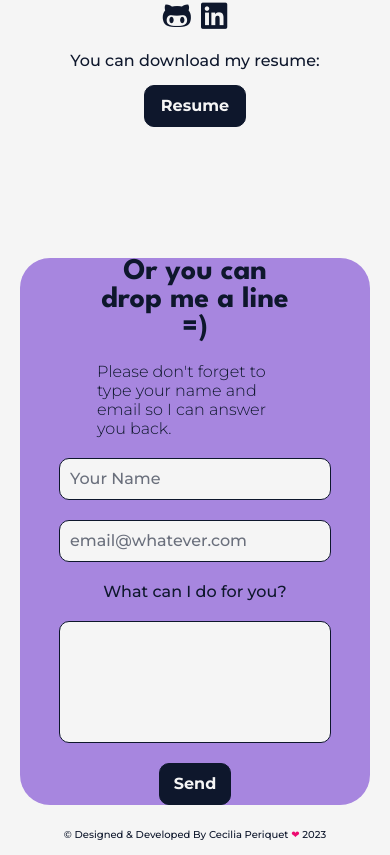
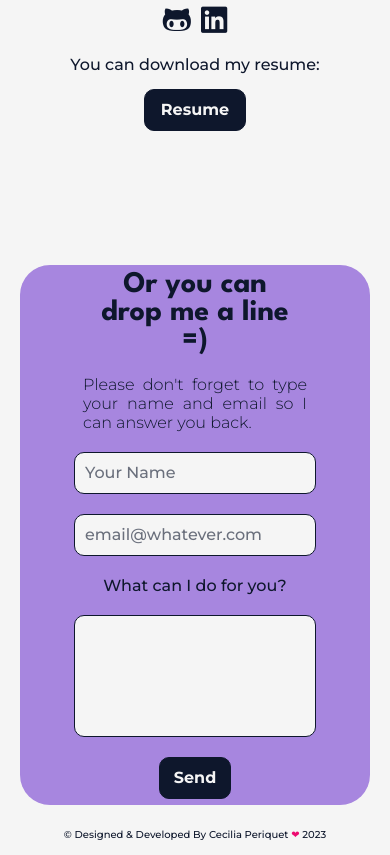
Before and after one commit to CeciPeriquet/portfolio, a React (Create React App) app: page / in a window 390 px wide. Shown: the part 9666-10521 px from the top of the page. Built offline with nearby package versions, Linux system fonts and the light colour scheme.

Commit message:
Contact: fix mobile form

```diff
--- a/src/styles/layout/Contact.scss
+++ b/src/styles/layout/Contact.scss
@@ -123,7 +123,8 @@
   }
   @include mediaDesktop() {
     width: 50%;
-    height: 530px;
+    gap: 35px;
+    height: 670px;
   }
   &-title {
     display: block;
@@ -157,23 +158,30 @@
 
   &-label {
     font-weight: 300;
-    width: 70%;
+    width: 80%;
+    text-align: justify;
   }
   &-input {
     all: unset;
-    width: 250px;
+    width: 220px;
     height: 40px;
     border: 1px solid $darkColor1;
     border-radius: 10px;
     padding: 0px 10px;
+    @include mediaTablet() {
+      width: 250px;
+    }
   }
   &-textarea {
     all: unset;
-    width: 250px;
+    width: 220px;
     height: 100px;
     border: 1px solid $darkColor1;
     border-radius: 10px;
     padding: 10px;
+    @include mediaTablet() {
+      width: 250px;
+    }
   }
   &-button {
     all: unset;
@@ -187,6 +195,9 @@
     flex-direction: column;
     justify-content: center;
     align-items: center;
+  }
+  @include mediaTablet() {
+    gap: 25px;
   }
 }
 
```
